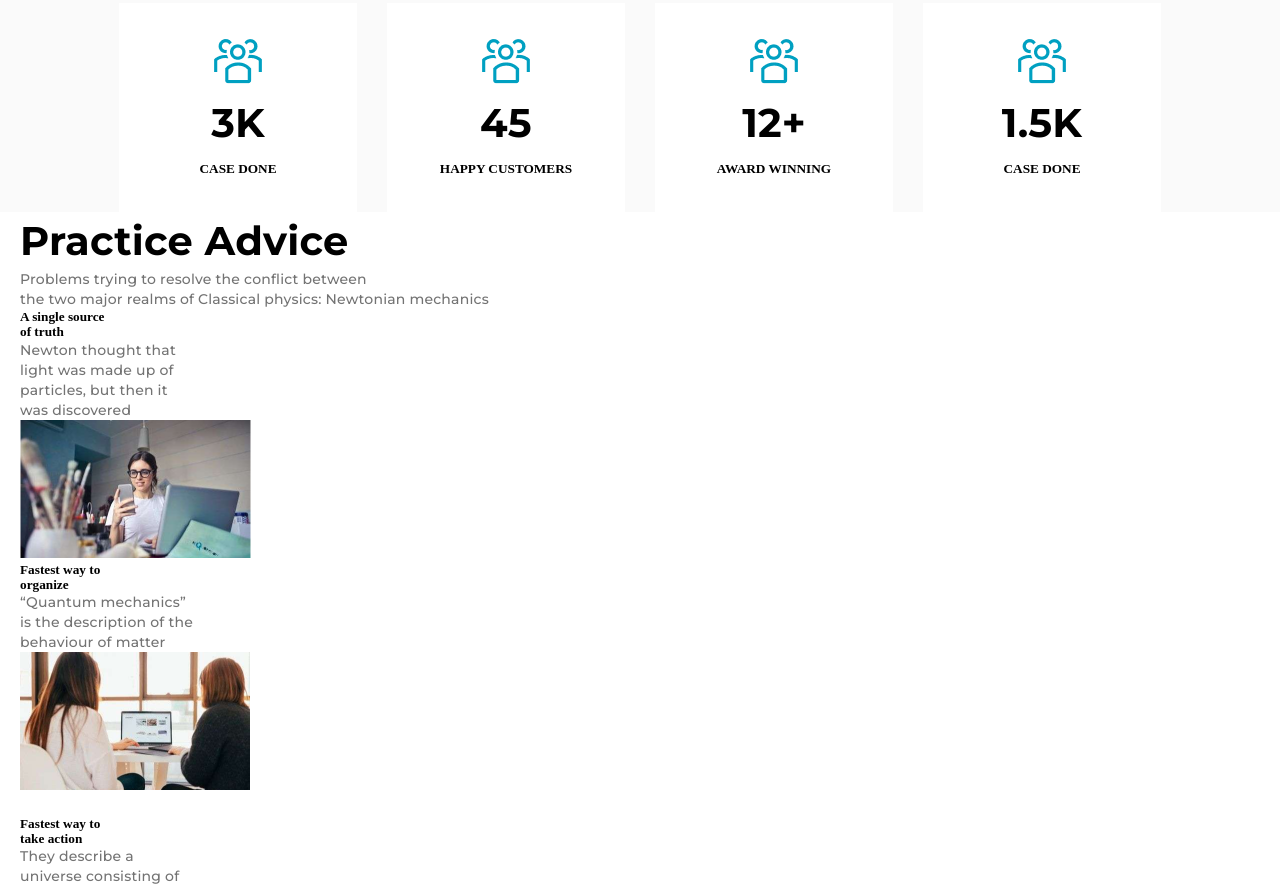
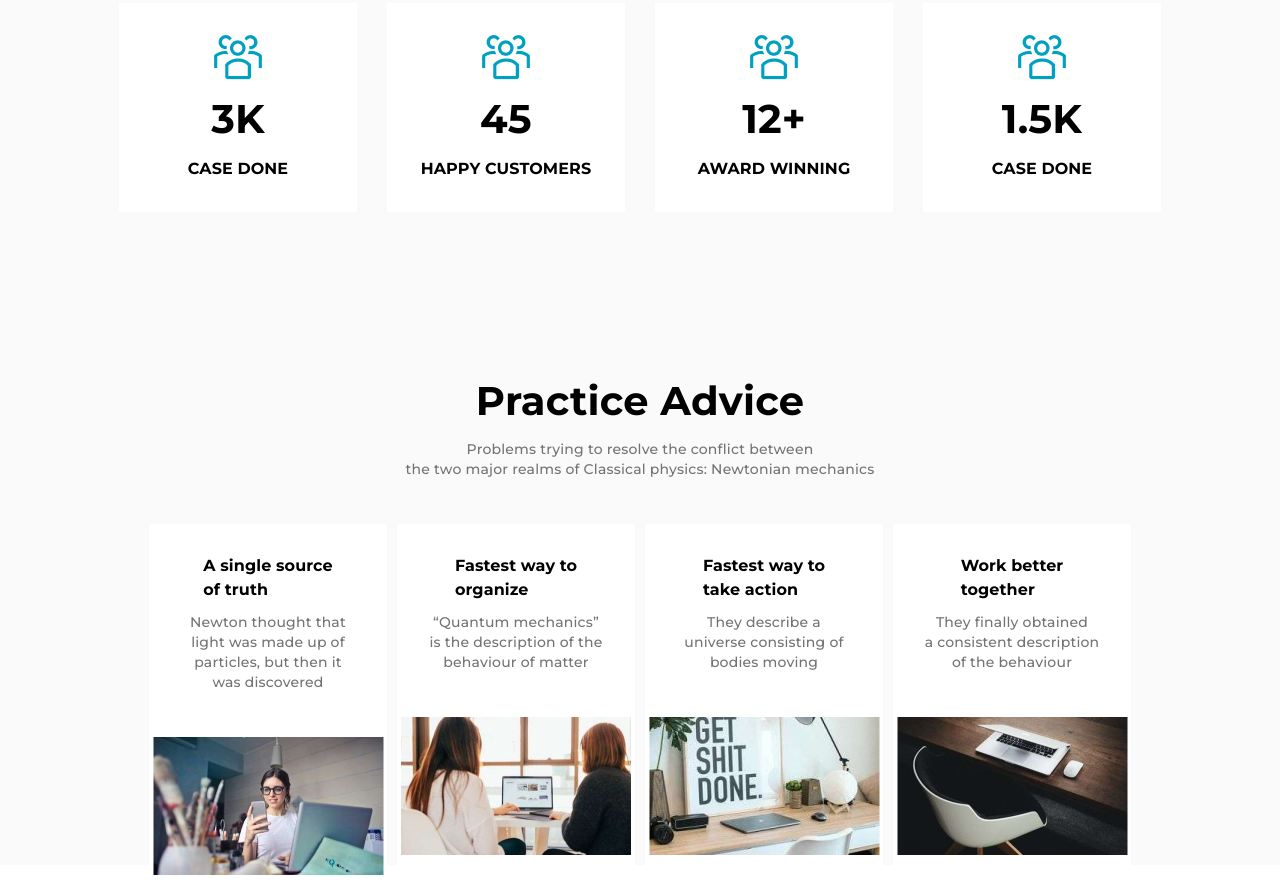
Before and after one commit to Nani7008/Indicorp, a plain HTML site: page index.html in a window 1280 px wide. Shown: the part 1299-2183 px from the top of the page. Drawn offline with nearby package versions, Linux system fonts and the light colour scheme.

Commit message:
added scss file for practice section

```diff
--- a/sass/base/_typography.scss
+++ b/sass/base/_typography.scss
@@ -37,3 +37,14 @@ p {
     text-align: left;
     color: rgba(115, 115, 115, 1);
 }
+
+h5 {
+    //styleName: h5;
+font-family: Montserrat;
+font-size: 16px;
+font-weight: 700;
+line-height: 24px;
+letter-spacing: 0.10000000149011612px;
+text-align: left;
+
+}
--- a/sass/components/_cards.scss
+++ b/sass/components/_cards.scss
@@ -49,3 +49,35 @@
         box-shadow: rgba(0, 0, 0, 0.15) 1.95px 1.95px 2.6px;
     }
 }
+
+#practice {
+    .wrapper{
+
+
+    .card__list{
+
+        &--item {
+            width: 238px;
+            height: 341px;
+            background-color: #fff;
+            display: flex;
+            flex-direction: column;
+            align-items: center;
+            padding-top: 30px;
+            cursor: pointer;
+
+            &:hover {
+                box-shadow: 0px 13px 19px 0px rgba(0, 0, 0, 0.07);
+            }
+
+
+
+
+            }
+        }
+
+
+    }
+
+
+}
--- a/style.scss
+++ b/style.scss
@@ -73,6 +73,7 @@
     justify-content: center;
     padding-top: 312px;
     gap: 50px;
+    padding-bottom: 80px;
 
     p {
       text-align: center;
@@ -89,3 +90,26 @@
 }
 // Reason section ends
 // Practice section starts
+
+#practice {
+  background-color: #fafafa;
+  .wrapper {
+    display: flex;
+    flex-direction: column;
+    justify-content: center;
+    align-items: center;
+    padding-top: 80px;
+
+   p {
+        margin-top: 10px;
+        text-align: center;
+        padding-bottom: 45px;
+   }
+
+   .card__list {
+    display: flex;
+    flex-direction: row;
+    gap: 10px;
+   }
+  }
+}
```
Also changed, not shown: css/style.css, css/style.min.css, 2 other files.
